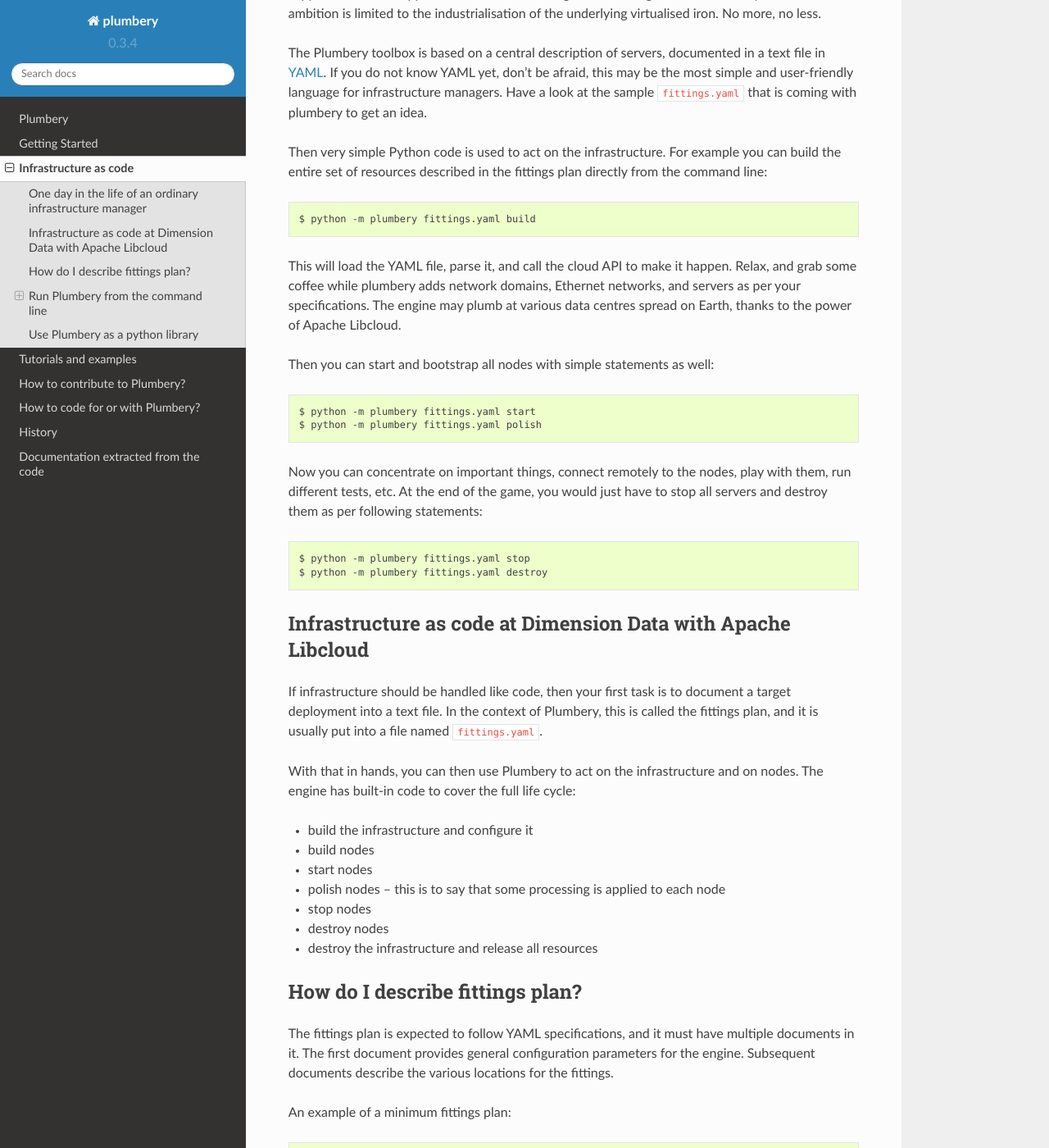
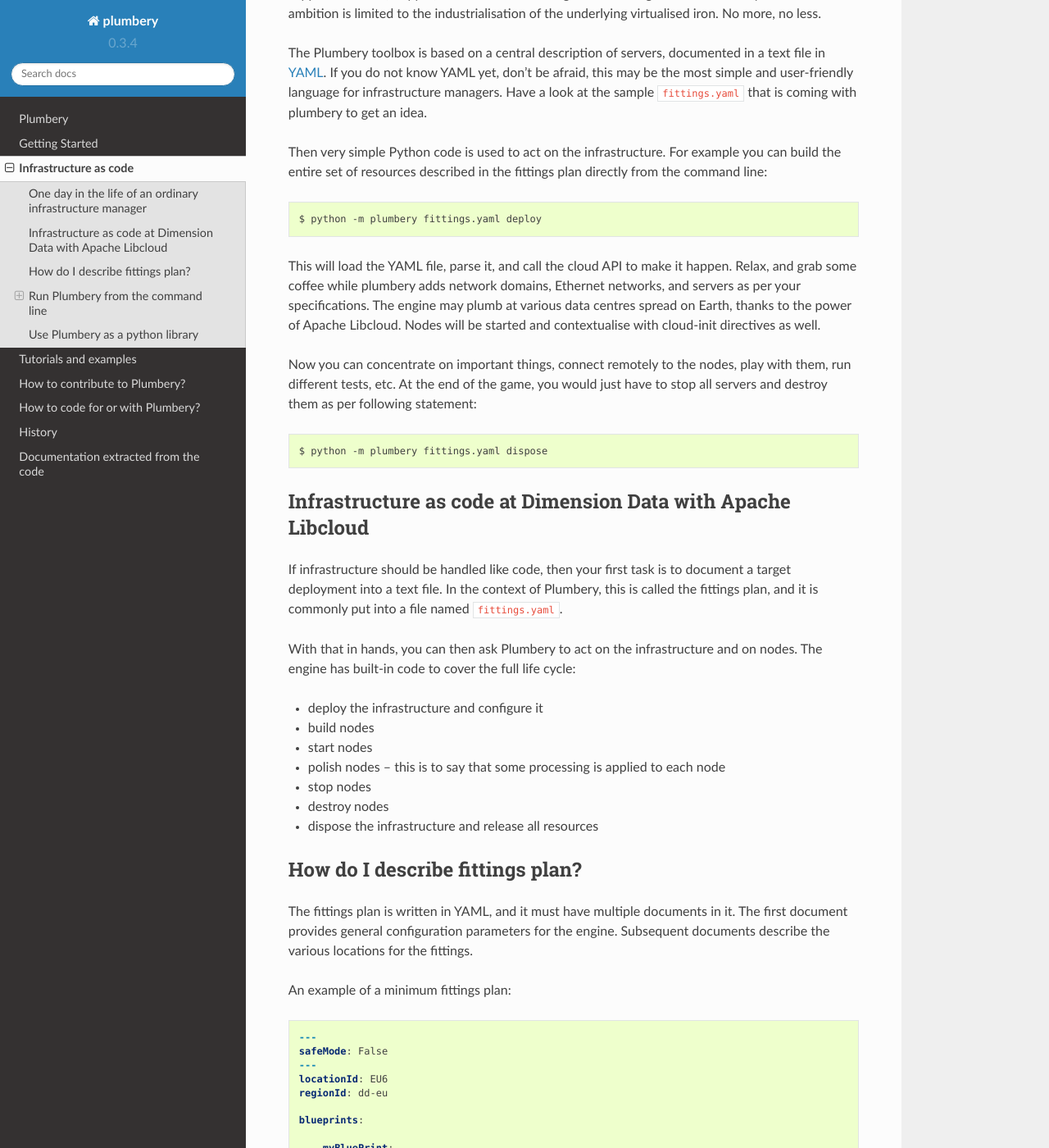
Before and after one commit to NTTLimitedRD/plumbery, a Sphinx documentation site: the page built from docs/usage.rst, in a window 1280 px wide and 1400 px high, scrolled down 763 px. Shown: the whole window at 82% size. Built offline with Sphinx 7.4.7 and the Read the Docs theme 2.0.0, drawn with Linux system fonts in a browser that asks for light colours; some of the changed text lies outside the part shown.

Commit message:
enhance usage page in on-line documentation

```diff
--- a/docs/usage.rst
+++ b/docs/usage.rst
@@ -44,28 +44,21 @@
 
 .. sourcecode:: bash
 
-    $ python -m plumbery fittings.yaml build
+    $ python -m plumbery fittings.yaml deploy
 
 This will load the YAML file, parse it, and call the cloud API to make it
 happen. Relax, and grab some coffee while plumbery adds network domains,
 Ethernet networks, and servers as per your specifications. The engine may plumb
 at various data centres spread on Earth, thanks to the power of Apache Libcloud.
+Nodes will be started and contextualise with cloud-init directives as well.
 
-Then you can start and bootstrap all nodes with simple statements as well:
+Now you can concentrate on important things, connect remotely to the nodes,
+play with them, run different tests, etc. At the end of the game, you would
+just have to stop all servers and destroy them as per following statement:
 
 .. sourcecode:: bash
 
-    $ python -m plumbery fittings.yaml start
-    $ python -m plumbery fittings.yaml polish
-
-Now you can concentrate on important things, connect remotely to the nodes,
-play with them, run different tests, etc. At the end of the game, you would
-just have to stop all servers and destroy them as per following statements:
-
-.. sourcecode:: bash
-
-    $ python -m plumbery fittings.yaml stop
-    $ python -m plumbery fittings.yaml destroy
+    $ python -m plumbery fittings.yaml dispose
 
 
 Infrastructure as code at Dimension Data with Apache Libcloud
@@ -73,24 +66,24 @@
 
 If infrastructure should be handled like code, then your first task is to
 document a target deployment into a text file. In the context of Plumbery, this
-is called the fittings plan, and it is usually put into a file
+is called the fittings plan, and it is commonly put into a file
 named ``fittings.yaml``.
 
-With that in hands, you can then use Plumbery to act on the infrastructure and
+With that in hands, you can then ask Plumbery to act on the infrastructure and
 on nodes. The engine has built-in code to cover the full life cycle:
 
-* build the infrastructure and configure it
+* deploy the infrastructure and configure it
 * build nodes
 * start nodes
 * polish nodes -- this is to say that some processing is applied to each node
 * stop nodes
 * destroy nodes
-* destroy the infrastructure and release all resources
+* dispose the infrastructure and release all resources
 
 How do I describe fittings plan?
 --------------------------------
 
-The fittings plan is expected to follow YAML specifications, and it
+The fittings plan is written in YAML, and it
 must have multiple documents in it. The first document provides
 general configuration parameters for the engine. Subsequent documents
 describe the various locations for the fittings.
@@ -132,7 +124,7 @@
 
 .. sourcecode:: bash
 
-    $ python -m plumbery fittings.yaml build
+    $ python -m plumbery fittings.yaml deploy
 
 Plumbery will load ``fittings.yaml``, then build all blueprints there.
 
@@ -149,6 +141,25 @@
 
     $ python -m plumbery fittings.yaml stop
     $ python -m plumbery fittings.yaml destroy
+
+The table below presents succinctly all actions that are supported by plumbery.
+
+  ============  =============================================================
+  Action        Description
+  ============  =============================================================
+  deploy        equivalent to: build + spit + start + rub
+  dispose       equivalent to: stop + destroy
+  build         create network domains, networks, and nodes
+  spit          adds public IP addresses, NAT and firewall rules
+  start         start nodes
+  rub           contextualise nodes via ssh and cloud-init
+  information   display node information put in fittings plan
+  stop          stop nodes
+  destroy       destroy resources
+  polish        apply all polishers configured in fittings plan
+  secrets       display secrets such as random passwords, etc.
+  ============  =============================================================
+
 
 How do I handle a subset of cloud resources?
 ~~~~~~~~~~~~~~~~~~~~~~~~~~~~~~~~~~~~~~~~~~~~~
@@ -214,9 +225,6 @@
 How to get help from the command line?
 ~~~~~~~~~~~~~~~~~~~~~~~~~~~~~~~~~~~~~~~
 
-If you want to understand the various ways to use plumbery from the command line
-then you can type:
-
 .. sourcecode:: bash
 
     $ python -m plumbery -h
```
Also changed, not shown: other parts of docs/usage.rst (+1 -2 lines).
